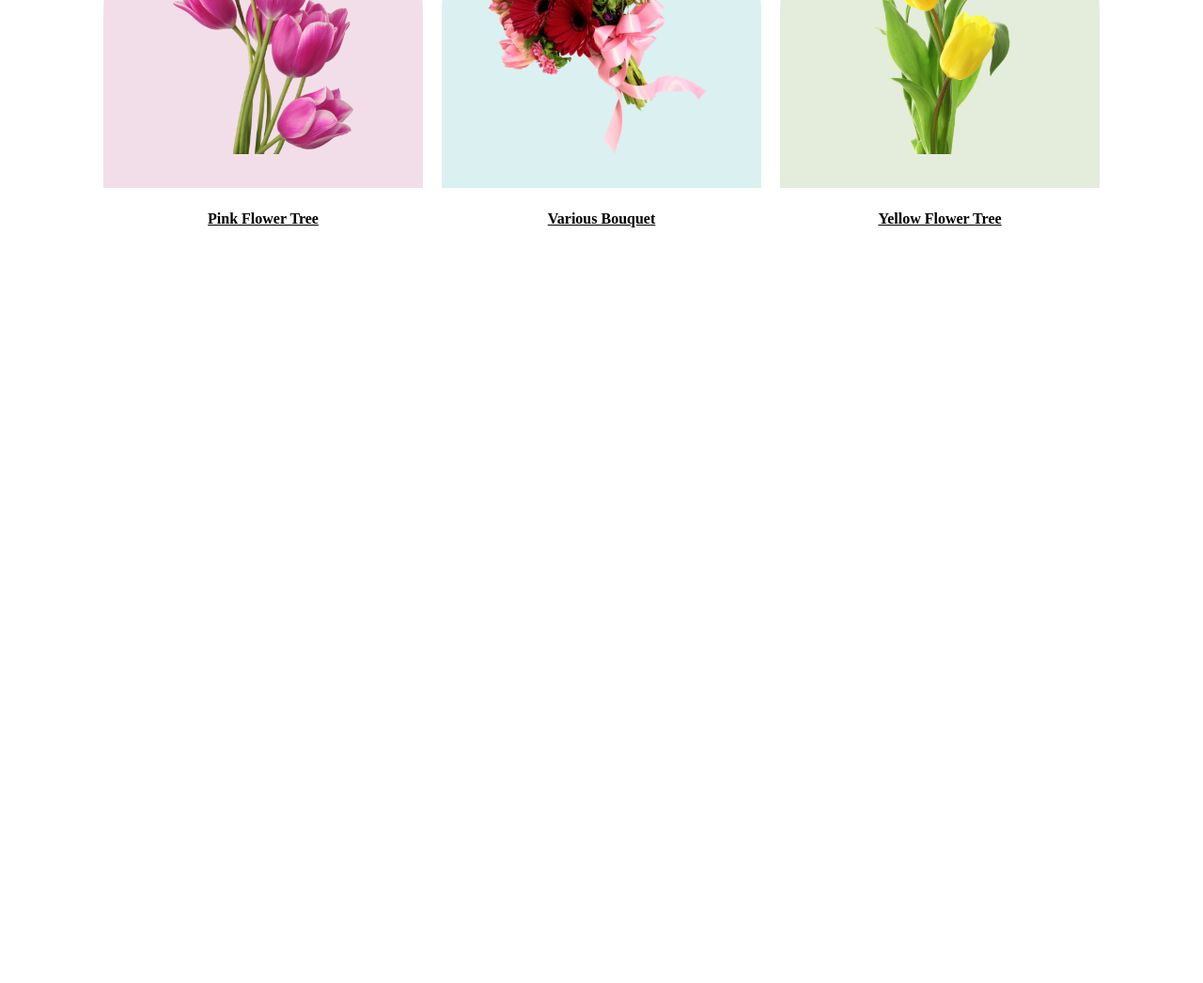
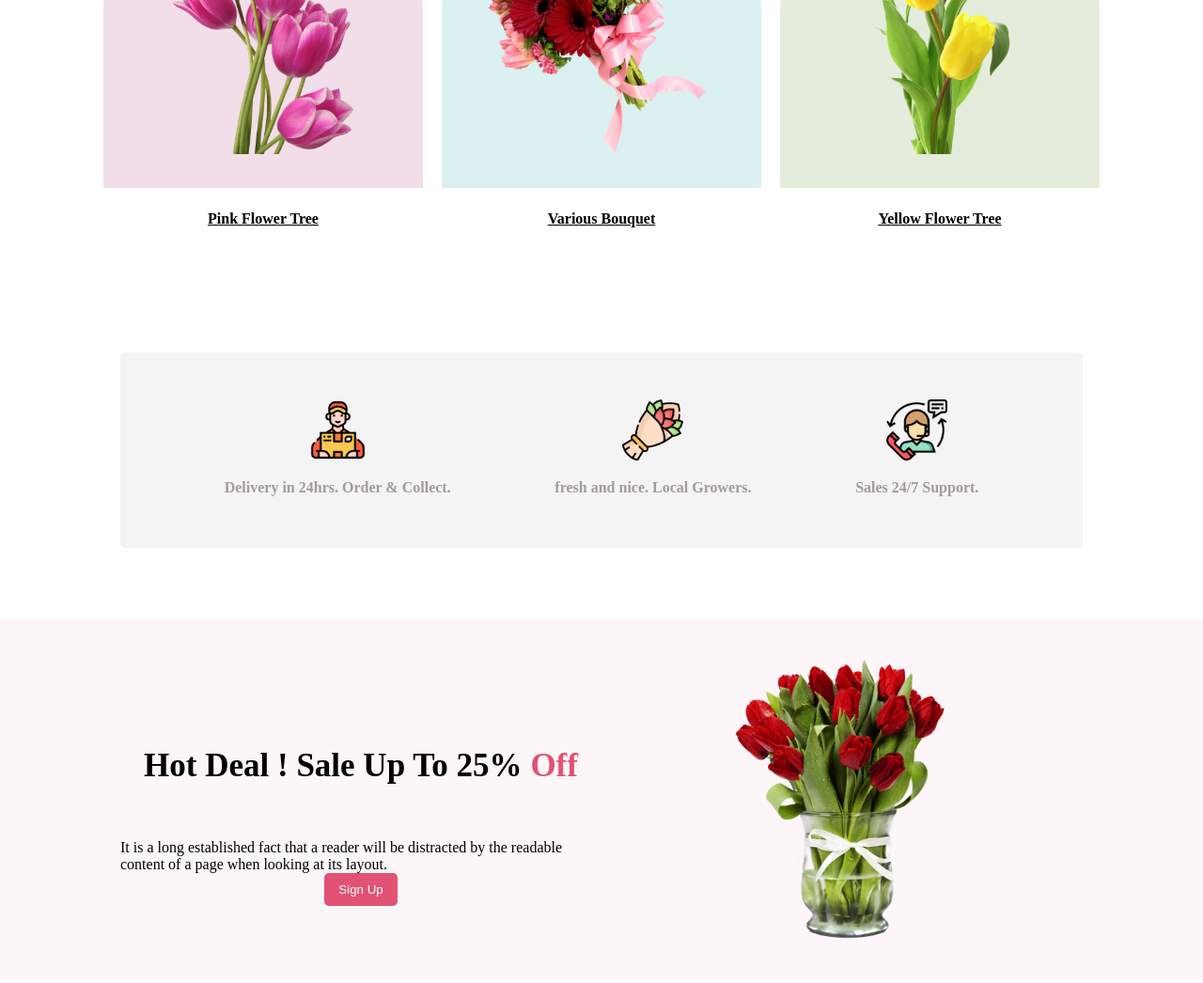
Before and after one commit to devemfarhad/flower-website, a plain HTML site: page index.htm in a window 1280 px wide. Shown: the part 1016-2062 px from the top of the page at 94% size. Before the commit the page ends 1316 px from the top, so only its background shows below. Drawn offline with Linux system fonts and the light colour scheme.

Commit message:
two more section added

```diff
--- a/css/style.css
+++ b/css/style.css
@@ -2,6 +2,81 @@
 body, h1, p {
     margin: 0;
     padding: 0;
+}
+
+/* Some common styles */
+button:hover {
+    cursor: pointer;
+}
+
+.text-primary {
+    color: #e15274;
+}
+
+.text-secondary {
+    color: #a29a9c;
+}
+
+.text-white {
+    color: #fff;
+}
+
+.text-black {
+    color: #000;
+}
+
+.bg-primary {
+    background-color: #e15274;
+}
+
+.bg-secondary {
+    background-color: #a29a9c;
+}
+
+.btn-primary {
+    padding: 10px 15px;
+    color: #fff;
+    background-color: #e15274;
+    border: 0;
+    border-radius: 5px;
+    cursor: pointer;
+}
+
+.w-80 {
+    width: 80%;
+    margin: 0 10%;
+}
+
+.w-50 {
+    width: 50%;
+}
+
+.mx-1 {
+    margin-top: 20px;
+    margin-bottom: 20px;
+}
+
+.mx-2 {
+    margin-top: 75px;
+    margin-bottom: 75px;
+}
+
+.px-1 {
+    padding-left: 75px;
+    padding-right: 75px;
+}
+
+.px-80 {
+    padding-left: 10%;
+    padding-right: 10%;
+}
+
+.fs-45px {
+    font-size: 35px;
+}
+
+.text-align-center {
+    text-align: center;
 }
 
 /*Style for Header*/
@@ -47,7 +122,7 @@ body, h1, p {
     cursor: pointer;
 }
 
-/* Style the hero section */
+/* Style for hero section */
 
 .hero {
     display: flex;
@@ -104,7 +179,7 @@ h1 {
     padding: 24px 0px 0px 70px;
 }
 
-/*Featured Section*/
+/*Style for Featured Section*/
 
 .featured-section {
     display: flex;
@@ -158,3 +233,51 @@ h1 {
     text-decoration: underline;
     text-align: center;
 }
+
+/*Style for Service section*/
+.services {
+    background-color: #f4f4f4;
+    display: flex;
+    justify-content: space-evenly;
+    border-radius: 5px;
+}
+
+.services-items {
+    display: flex;
+    flex-direction: column;
+    align-items: center;
+    padding: 50px 0 35px;
+}
+
+.services-items img {
+    width: 65px;
+}
+
+.services-items h4 {
+    font-weight: 600;
+}
+
+/*Style for deal section*/
+.hot-deal {
+    display: flex;
+    justify-content: space-around;
+    height: 385px;
+    background-color: #fdf6f8;
+}
+
+.hot-deal-info {
+    display: flex;
+    flex-direction: column;
+    justify-content: center;
+    align-items: center;
+}
+
+.hot-deal-flower-container {
+    display: flex;
+    justify-content: center;
+    align-items: center;
+}
+
+.hot-deal-flower {
+    height: 80%;
+}
--- a/index.htm
+++ b/index.htm
@@ -21,7 +21,7 @@
             <button class="shop-button">Shop Now</button>
         </div>
     </header>
-    <!-- Hero Section -->
+    <!-- Hero Section Start -->
     <section class="hero">
         <div class="hero-content">
             <div class="text-column">
@@ -34,7 +34,9 @@
             </div>
         </div>
     </section>
+    <!-- Hero Section End-->
 
+    <!-- Featured Section Start-->
     <section class="featured-section">
         <div class="featured-header">
             <h1>Highlighted Blooms of the Season</h1>
@@ -56,5 +58,39 @@
             </div>
         </div>
     </section>
+    <!-- Featured Section End-->
+
+    <!-- Service Section Start-->
+    <section class="services w-80 mx-2" id="services">
+        <div class="services-items">
+            <img src="/assets/icon/icon01.png" alt="">
+            <h4 class="text-secondary mx-1">Delivery in 24hrs. Order & Collect.</h4>
+        </div>
+        <div class="services-items">
+            <img src="/assets/icon/icon02.png" alt="">
+            <h4 class="text-secondary mx-1">fresh and nice. Local Growers.</h4>
+        </div>
+        <div class="services-items">
+            <img src="/assets/icon/icon03.png" alt="">
+            <h4 class="text-secondary mx-1">Sales 24/7 Support.</h4>
+        </div>
+    </section>
+    <!-- Service Section End-->
+
+    <!-- Deal Section start -->
+
+    <section class="hot-deal px-80 mx-2" id="hot-deal">
+        <div class="hot-deal-info w-50">
+            <h5 class="fs-45px">Hot Deal ! Sale Up To 25% <span class="text-primary">Off</span></h5>
+            <p>It is a long established fact that a reader will be distracted by the readable content of a page when looking at its layout.</p>
+            <button class="btn-primary">Sign Up</button>
+        </div>
+        <div class="hot-deal-flower-container w-50">
+            <img class="hot-deal-flower" src="/assets/img/deal01.png" alt="">
+        </div>
+    </section>
+
+    <!-- Deal Section start -->
+
 </body>
 </html>
```
Also changed, not shown: assets/icon/icon01.png (added), assets/icon/icon02.png (added), assets/icon/icon03.png (added), assets/img/deal01.png (added).
